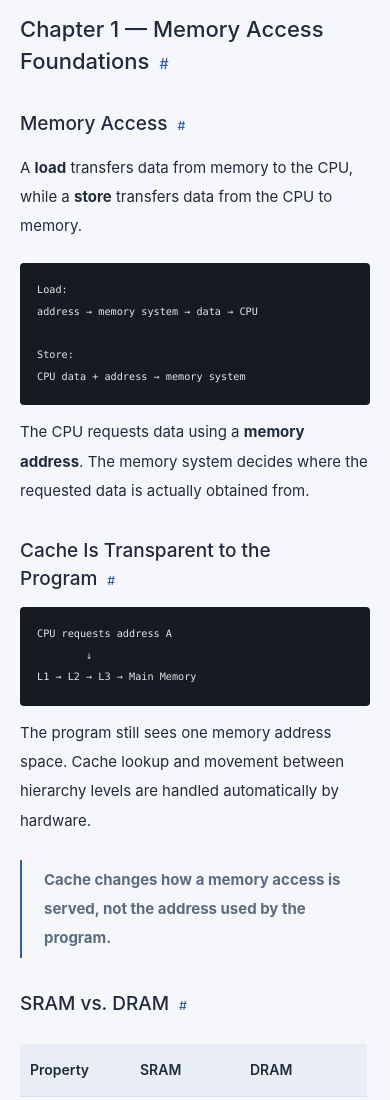
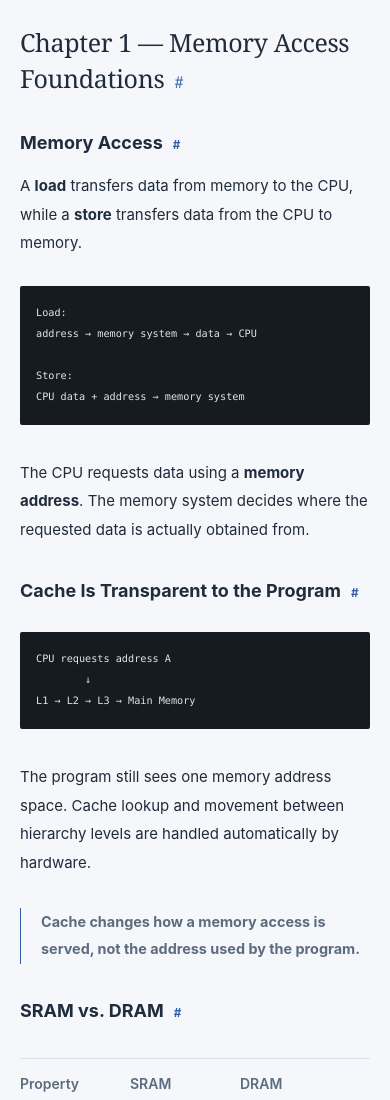
Before and after one commit to yentaLin/portfolio, an Astro site: page /portfolio/writing/cache in a window 390 px wide. Shown: the part 840-1940 px from the top of the page. Built offline with nearby package versions, Linux system fonts and the light colour scheme; Astro itself is replaced by a stand-in of ours; some packages are replaced by stand-ins of ours; code samples lack their colours.

Commit message:
Redesign article typography

```diff
--- a/src/styles/global.css
+++ b/src/styles/global.css
@@ -704,29 +704,39 @@ p {
 }
 .prose {
   min-width: 0;
-  font-size: 16px;
-  line-height: 1.95;
+  font-size: 16.5px;
+  line-height: 1.9;
   overflow-wrap: anywhere;
 }
 .prose p {
-  margin: 0 0 23px;
+  margin: 0 0 26px;
   color: var(--text);
 }
 .prose h2 {
-  font-size: 25px;
-  margin: 43px 0 19px;
+  font-family: Georgia, 'Times New Roman', serif;
+  font-size: 29px;
+  font-weight: 500;
+  letter-spacing: -0.35px;
+  margin: 64px 0 22px;
   scroll-margin-top: 30px;
 }
 .prose h2:first-child {
   margin-top: 0;
 }
 .prose h3 {
-  font-size: 20px;
-  margin: 32px 0 15px;
+  font-size: 19px;
+  font-weight: 650;
+  margin: 42px 0 16px;
   scroll-margin-top: 30px;
 }
 .prose h4 {
-  font-size: 17px;
+  font-family: 'SFMono-Regular', Consolas, monospace;
+  font-size: 13px;
+  font-weight: 600;
+  letter-spacing: 0.04em;
+  text-transform: uppercase;
+  color: var(--muted);
+  margin: 32px 0 12px;
 }
 .prose .lead {
   font-size: 21px;
@@ -750,13 +760,15 @@ p {
   font-weight: 650;
 }
 .prose blockquote {
-  margin: 25px 0;
-  padding: 5px 22px;
-  border-left: 2px solid var(--accent);
+  margin: 31px 0 34px;
+  padding: 1px 0 1px 20px;
+  border-left: 1px solid var(--accent);
 }
 .prose blockquote p {
   color: var(--muted);
   margin: 0;
+  font-size: 0.96em;
+  line-height: 1.85;
 }
 .prose img {
   max-width: 100%;
@@ -775,12 +787,25 @@ p {
 }
 .prose pre {
   font-size: 13px;
-  line-height: 1.8;
-  padding: 23px;
-  border-radius: 4px;
+  line-height: 1.75;
+  padding: 20px 22px;
+  border-radius: 2px;
   overflow-x: auto;
   max-width: 100%;
   background: var(--code) !important;
+  margin: 28px 0 34px;
+}
+.prose pre[data-language='text'] {
+  background: transparent !important;
+  color: var(--text) !important;
+  border-left: 1px solid var(--line);
+  border-radius: 0;
+  margin: 34px 0 40px;
+  padding: 5px 0 5px 24px;
+  line-height: 1.85;
+}
+.prose pre[data-language='text'] span {
+  color: inherit !important;
 }
 .prose code {
   font-family: 'SFMono-Regular', Consolas, monospace;
@@ -797,19 +822,21 @@ p {
   border-collapse: collapse;
   max-width: 100%;
   font-size: 14px;
-  margin: 27px 0;
+  margin: 34px 0 42px;
   width: 100%;
+  border-top: 1px solid var(--line);
 }
 .prose th,
 .prose td {
   border-bottom: 1px solid var(--line);
   text-align: left;
-  padding: 12px 26px 12px 10px;
+  padding: 12px 28px 12px 0;
   min-width: 110px;
 }
 .prose th {
-  background: var(--soft);
   font-weight: 600;
+  color: var(--muted);
+  background: transparent;
 }
 .prose hr {
   border: 0;
@@ -819,7 +846,8 @@ p {
 .prose .katex-display {
   overflow-x: auto;
   overflow-y: hidden;
-  padding: 12px 0;
+  margin: 10px 0 30px;
+  padding: 8px 0;
 }
 .heading-anchor {
   opacity: 0;
@@ -1168,17 +1196,18 @@ p {
   }
   .prose {
     font-size: 15px;
-    line-height: 1.95;
+    line-height: 1.9;
   }
   .prose .lead {
     font-size: 18px;
   }
   .prose h2 {
-    font-size: 22px;
-    margin-top: 34px;
+    font-size: 25px;
+    margin-top: 48px;
   }
   .prose h3 {
-    font-size: 19px;
+    font-size: 18px;
+    margin-top: 34px;
   }
   .experience-row {
     grid-template-columns: 1fr;
@@ -1285,7 +1314,11 @@ p {
   }
   .prose pre {
     font-size: 12px;
-    padding: 17px;
+    padding: 17px 16px;
+  }
+  .prose pre[data-language='text'] {
+    margin: 28px 0 34px;
+    padding: 3px 0 3px 15px;
   }
   .document-end {
     margin-top: 30px;
```
